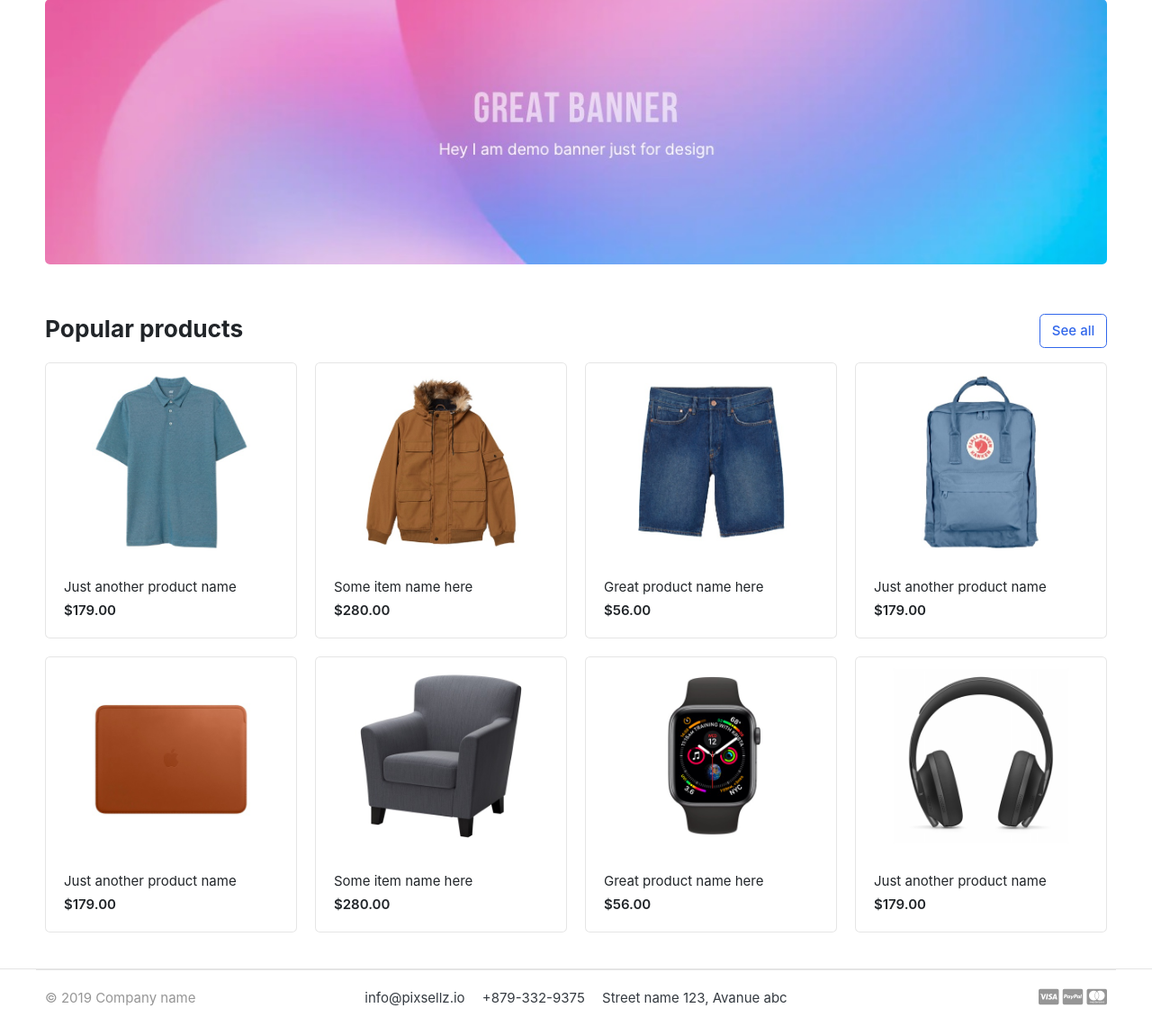
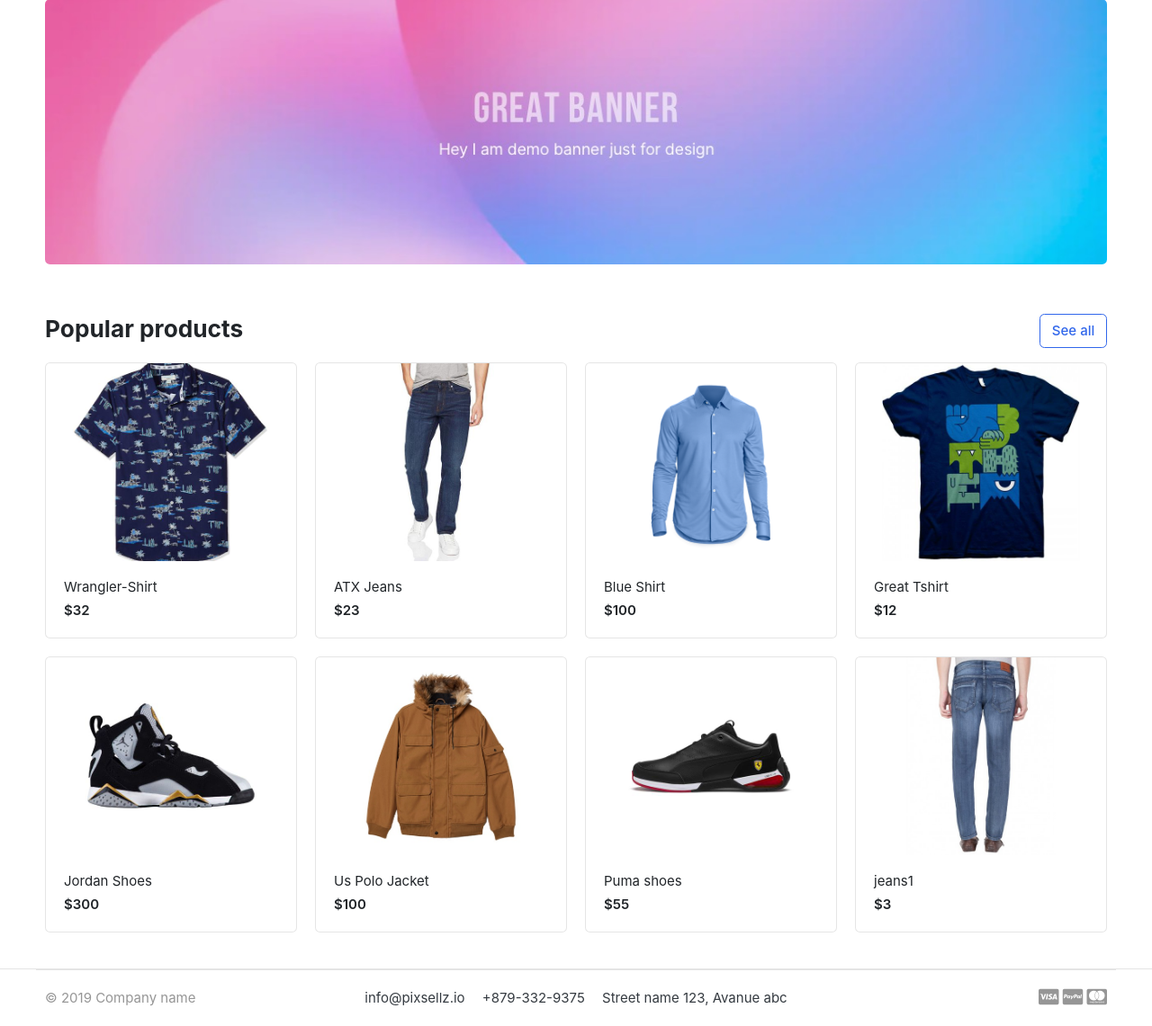
Before and after one commit to samiul2102013/Ecommerce, a Django app: page / in a window 1280 px wide. Shown: the part 101-1242 px from the top of the page at 90% size. Run offline with Django 4.2, Linux system fonts and the light colour scheme; data comes from the database, SQL or seed files in the repository; some libraries are stand-ins or nearby versions; some web fonts are replaced.

Commit message:
home page functionality added

```diff
--- a/SamiulMart/views.py
+++ b/SamiulMart/views.py
@@ -1,4 +1,6 @@
 from django.shortcuts import render
+from store.models import Product
 
 def home(request):
-    return render(request, 'index.html')
+    products = Product.objects.all()
+    return render(request, 'index.html',{'products':products})
--- a/templates/index.html
+++ b/templates/index.html
@@ -19,84 +19,25 @@
 <div class="container">
 
 <header class="section-heading">
-	<a href="./store.html" class="btn btn-outline-primary float-right">See all</a>
+	<a href="{% url "store" %}" class="btn btn-outline-primary float-right">See all</a>
 	<h3 class="section-title">Popular products</h3>
 </header><!-- sect-heading -->
 
 
 <div class="row">
+	{% for item in products %}
+
 		<div class="col-md-3">
 			<div class="card card-product-grid">
-			<a href="./product-detail.html" class="img-wrap"> <img src="images/items/1.jpg"> </a>
+				<a href="" class="img-wrap"> <img src="{{item.image.url}}"> </a>
 				<figcaption class="info-wrap">
-				<a href="./product-detail.html" class="title">Just another product name</a>
-				<div class="price mt-1">$179.00</div> <!-- price-wrap.// -->
+					<a href="{% url "product_detail" item.category.slug item.slug %}" class="title">{{item.product_name}}</a>
+					<div class="price mt-1">${{item.price}}</div> <!-- price-wrap.// -->
 				</figcaption>
 			</div>
 		</div> <!-- col.// -->
-	<div class="col-md-3">
-		<div class="card card-product-grid">
-			<a href="./product-detail.html" class="img-wrap"> <img src="images/items/2.jpg"> </a>
-			<figcaption class="info-wrap">
-				<a href="./product-detail.html" class="title">Some item name here</a>
-				<div class="price mt-1">$280.00</div> <!-- price-wrap.// -->
-			</figcaption>
-		</div>
-	</div> <!-- col.// -->
-	<div class="col-md-3">
-		<div class="card card-product-grid">
-			<a href="./product-detail.html" class="img-wrap"> <img src="images/items/3.jpg"> </a>
-			<figcaption class="info-wrap">
-				<a href="./product-detail.html" class="title">Great product name here</a>
-				<div class="price mt-1">$56.00</div> <!-- price-wrap.// -->
-			</figcaption>
-		</div>
-	</div> <!-- col.// -->
-	<div class="col-md-3">
-		<div class="card card-product-grid">
-			<a href="./product-detail.html" class="img-wrap"> <img src="images/items/4.jpg"> </a>
-			<figcaption class="info-wrap">
-				<a href="./product-detail.html" class="title">Just another product name</a>
-				<div class="price mt-1">$179.00</div> <!-- price-wrap.// -->
-			</figcaption>
-		</div>
-	</div> <!-- col.// -->
-	<div class="col-md-3">
-		<div class="card card-product-grid">
-			<a href="./product-detail.html" class="img-wrap"> <img src="images/items/5.jpg"> </a>
-			<figcaption class="info-wrap">
-				<a href="./product-detail.html" class="title">Just another product name</a>
-				<div class="price mt-1">$179.00</div> <!-- price-wrap.// -->
-			</figcaption>
-		</div>
-	</div> <!-- col.// -->
-	<div class="col-md-3">
-		<div class="card card-product-grid">
-			<a href="./product-detail.html" class="img-wrap"> <img src="images/items/6.jpg"> </a>
-			<figcaption class="info-wrap">
-				<a href="./product-detail.html" class="title">Some item name here</a>
-				<div class="price mt-1">$280.00</div> <!-- price-wrap.// -->
-			</figcaption>
-		</div>
-	</div> <!-- col.// -->
-	<div class="col-md-3">
-		<div class="card card-product-grid">
-			<a href="./product-detail.html" class="img-wrap"> <img src="images/items/7.jpg"> </a>
-			<figcaption class="info-wrap">
-				<a href="./product-detail.html" class="title">Great product name here</a>
-				<div class="price mt-1">$56.00</div> <!-- price-wrap.// -->
-			</figcaption>
-		</div>
-	</div> <!-- col.// -->
-	<div class="col-md-3">
-		<div class="card card-product-grid">
-			<a href="./product-detail.html" class="img-wrap"> <img src="images/items/9.jpg"> </a>
-			<figcaption class="info-wrap">
-				<a href="./product-detail.html" class="title">Just another product name</a>
-				<div class="price mt-1">$179.00</div> <!-- price-wrap.// -->
-			</figcaption>
-		</div>
-	</div> <!-- col.// -->
+
+	{% endfor %}
 </div> <!-- row.// -->
 
 </div><!-- container // -->
```
Lines whose indentation alone changed are shown as unchanged.
